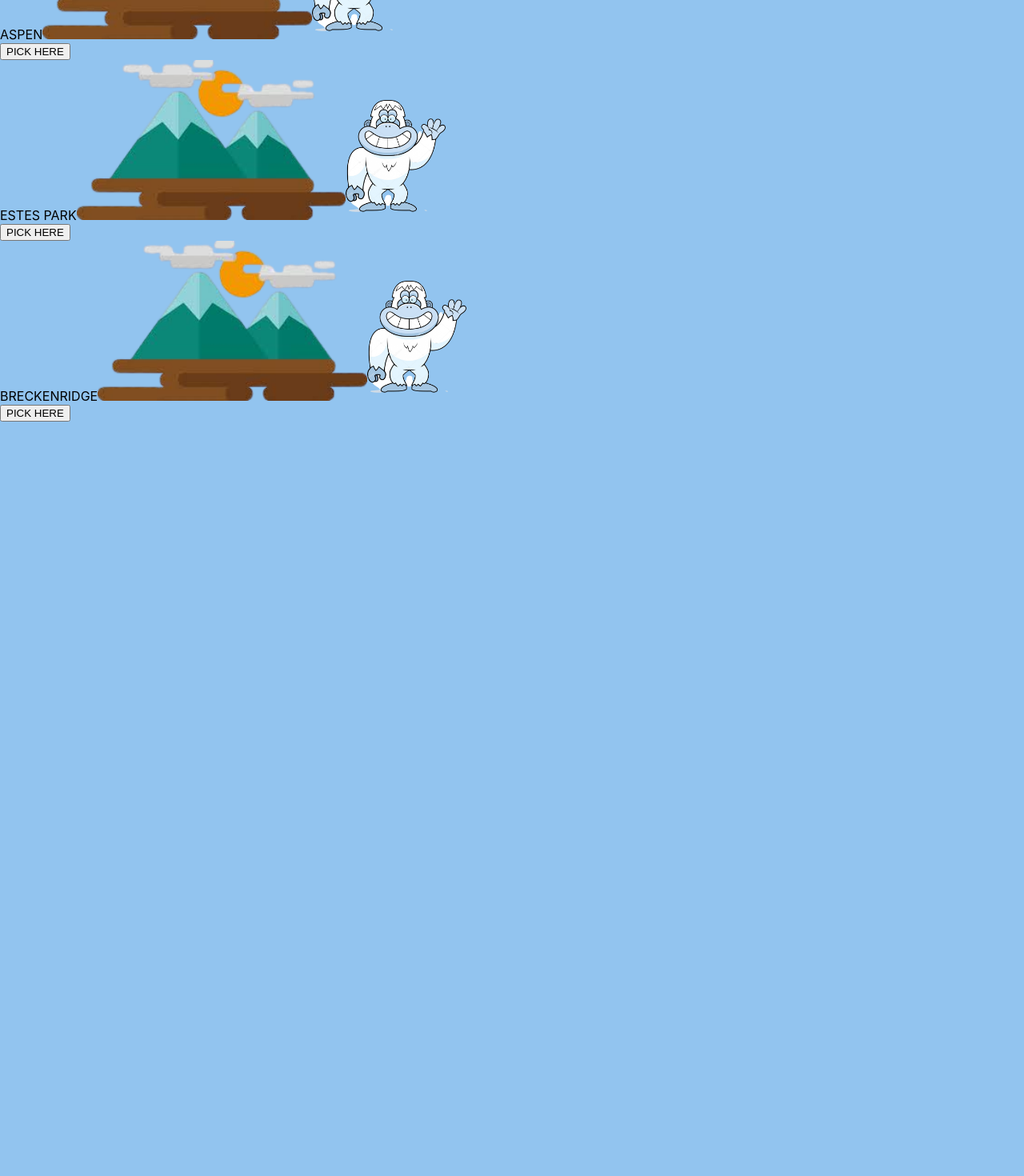
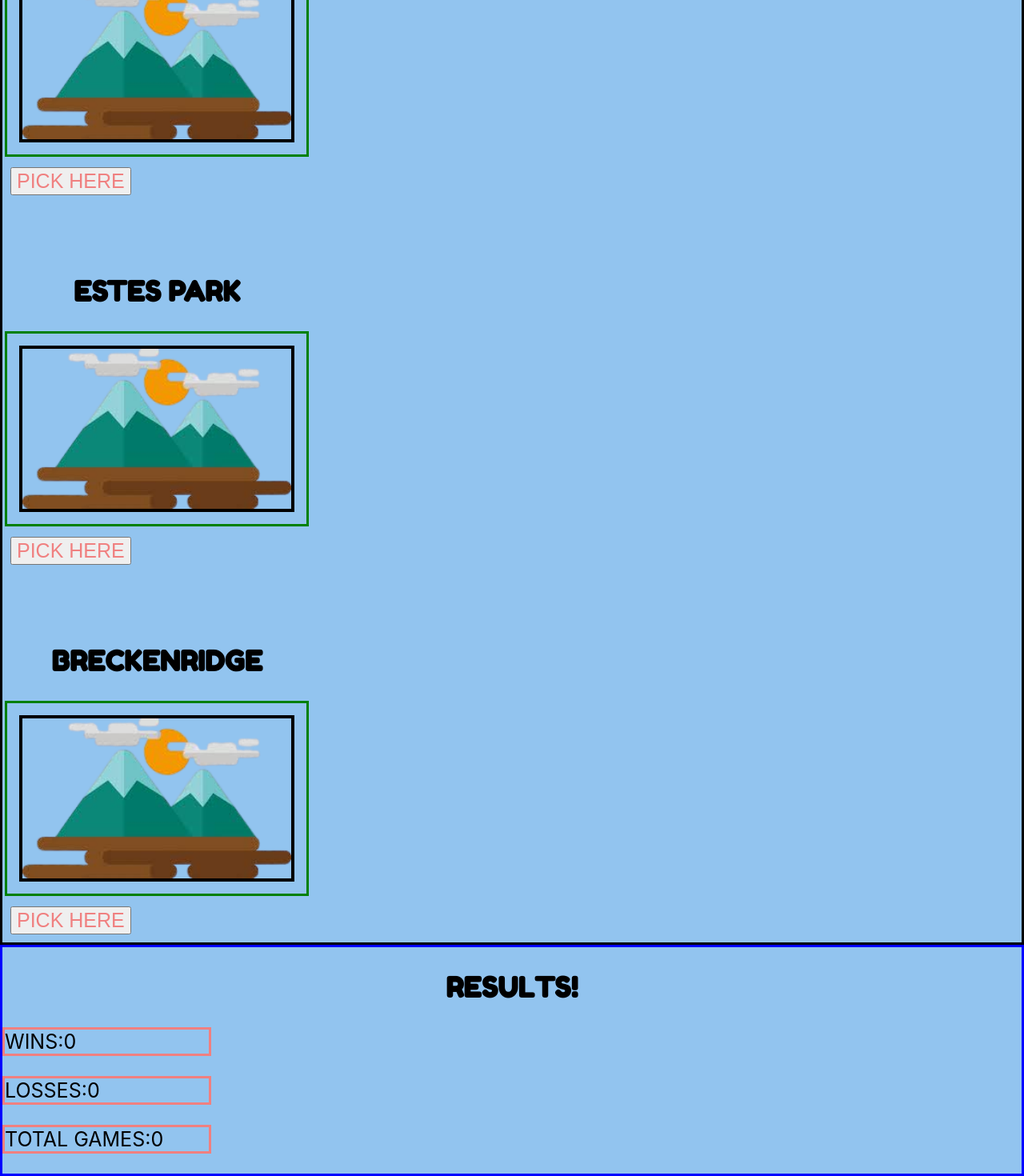
Before and after one commit to amanda-hecht89/Amanda-Website, a React (Create React App) app: page /game in a window 1280 px wide. Shown: the part 737-2207 px from the top of the page at 80% size. Before the commit the page ends 1264 px from the top, so only its background shows below. Built offline with nearby package versions, Linux system fonts and the light colour scheme; a web font is replaced by a local one.

Commit message:
css shell game

```diff
--- a/src/ShellGame.css
+++ b/src/ShellGame.css
@@ -5,3 +5,41 @@
     display: flex;
     flex-direction: column;
 }
+
+.para4 {
+    font-size: 25px;
+    border: 3px solid lightcoral;
+    width: 20%;
+    display: flex;
+    flex-direction: row;
+}
+.shellGame {
+    display: flex;
+    flex-direction: row;
+    border: 3px solid black;
+}
+
+.shellsss {
+    border: 3px solid green;
+    display: flex;
+    margin: 3px;
+    padding: 15px;
+}
+
+.button {
+    color: lightcoral;
+    font-size: 25px;
+    margin: 10px;
+}
+
+.results {
+    border: 3px solid blue;
+}
+
+.ball {
+    display: none;
+}
+
+.shell {
+border: 4px solid black;
+}
--- a/src/ShellGame.js
+++ b/src/ShellGame.js
@@ -34,30 +34,53 @@ export default function ShellGame() {
             there is to do here, include hiking. But be careful, you might spot a YETI!!!!!
         </p>
       </div>
-      <div className={ reveal ? 'reveal' : 'hide' }>
-        <div className='shellOne'>
-            ASPEN
-          <img className='shell' src='./Images/colorado2.png' height='200'/>
-          <img className='ball' src='./Images/yeti.png' height='150'/>
-          <div className='shellButton'>
-            <button className='button1'>PICK HERE</button>
+      <div className='shellGame'>
+        <div className={ reveal ? 'reveal' : 'hide' }>
+          <h2>ASPEN</h2>
+          <div className='shellsss'>
+            <img className='shell' src='./Images/colorado2.png' height='200'/>
+            <img className='ball' src='./Images/yeti.png' height='150'/>
           </div>
+          <button className='button'>PICK HERE</button><br/><br/><br/><br/>
+          <h2>ESTES PARK</h2>
+          <div className='shellsss'>
+            <img className='shell' src='./Images/colorado2.png' height='200'/>
+            <img className='ball' src='./Images/yeti.png' height='150'/>
+          </div>
+          <button className='button'>PICK HERE</button><br/><br/><br/><br/>
+          <h2>BRECKENRIDGE</h2>
+          <div className='shellsss'>
+            <img className='shell' src='./Images/colorado2.png' height='200'/>
+            <img className='ball' src='./Images/yeti.png' height='150'/>
+          </div>
+          <button className='button'>PICK HERE</button>
         </div>
-        <div className='shellTwo'>
-            ESTES PARK
-          <img className='shell' src='./Images/colorado2.png' height='200'/>
-          <img className='ball' src='./Images/yeti.png' height='150'/>
-          <div className='shellButton'>
-            <button className='button1'>PICK HERE</button>
-          </div>
+      </div>
+
+
+
+
+
+
+      <div className='results'>
+        <h2>RESULTS!</h2>
+        <div>
+          <p className='para4'>
+            WINS:
+            <span className='win'>0</span>
+          </p>
         </div>
-        <div className='shellThree'>
-            BRECKENRIDGE
-          <img className='shell' src='./Images/colorado2.png' height='200'/>
-          <img className='ball' src='./Images/yeti.png' height='150'/>
-          <div className='shellButton'>
-            <button className='button1'>PICK HERE</button>
-          </div>
+        <div>
+          <p className='para4'>
+            LOSSES:
+            <span className='loses'>0</span>
+          </p>
+        </div>
+        <div>
+          <p className='para4'>
+            TOTAL GAMES:
+            <span className='total'>0</span>
+          </p>
         </div>
       </div>
     </div>
```
